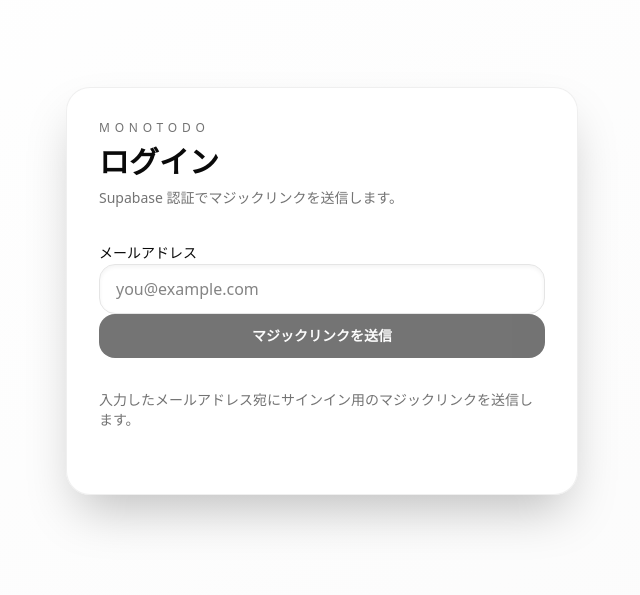
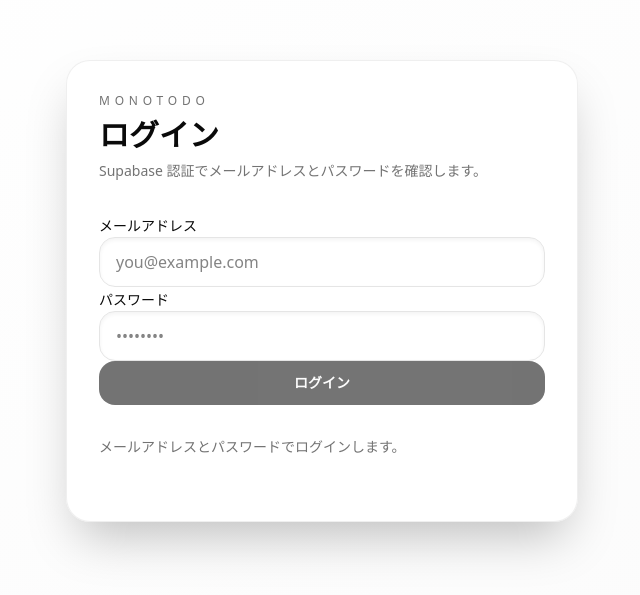
Before and after one commit to Ken1011-philo/monotodo-app, a React (Vite) app: page /login in a window 1280 px wide. Shown: the part 109-704 px from the top of the page, without its empty margins (318-958 px from the left). Built offline with nearby package versions, Linux system fonts and the light colour scheme; no server answers.

Commit message:
ログインにパスワードを参照する処理に変更

```diff
--- a/src/pages/auth/LoginPage.tsx
+++ b/src/pages/auth/LoginPage.tsx
@@ -1,5 +1,5 @@
 import { supabase } from "@/lib/supabaseClient";
-import { type FormEvent, useEffect, useState } from "react";
+import { type FormEvent, useEffect, useMemo, useState } from "react";
 import { type Location, useLocation, useNavigate } from "react-router-dom";
 
 interface LoginLocationState {
@@ -7,7 +7,7 @@ interface LoginLocationState {
 }
 
 const defaultMessage =
-  "入力したメールアドレス宛にサインイン用のマジックリンクを送信します。";
+  "メールアドレスとパスワードでログインします。";
 
 export default function LoginPage() {
   const navigate = useNavigate();
@@ -16,9 +16,16 @@ export default function LoginPage() {
   const redirectPath = locationState?.from?.pathname ?? "/";
 
   const [email, setEmail] = useState("");
-  const [status, setStatus] = useState<"idle" | "loading" | "done">("idle");
+  const [password, setPassword] = useState("");
+
+  const [status, setStatus] = useState<"idle" | "loading">("idle");
   const [message, setMessage] = useState(defaultMessage);
   const [error, setError] = useState<string | null>(null);
+
+  const disabled = useMemo(
+    () => status === "loading",
+    [status],
+  );
 
   useEffect(() => {
     let active = true;
@@ -47,17 +54,16 @@ export default function LoginPage() {
 
   const handleSubmit = async (event: FormEvent<HTMLFormElement>) => {
     event.preventDefault();
+
     setStatus("loading");
     setError(null);
     setMessage(defaultMessage);
 
     const emailValue = email.trim().toLowerCase();
 
-    const { error } = await supabase.auth.signInWithOtp({
+    const { data, error } = await supabase.auth.signInWithPassword({
       email: emailValue,
-      options: {
-        emailRedirectTo: window.location.origin,
-      },
+      password,
     });
 
     if (error) {
@@ -66,10 +72,15 @@ export default function LoginPage() {
       return;
     }
 
-    setStatus("done");
-    setMessage(
-      "メールを確認してください。届いたリンクからMonoToDoに戻ると自動でログインできます。",
-    );
+    // セッションが取れていれば onAuthStateChange でも遷移するが、明示的に遷移しておく
+    if (data.session) {
+      navigate(redirectPath, { replace: true });
+      return;
+    }
+
+    // ここに来るのは稀だが、念のため
+    setStatus("idle");
+    setError("ログインに成功しましたが、セッションを取得できませんでした。");
   };
 
   return (
@@ -81,9 +92,9 @@ export default function LoginPage() {
           </p>
           <h1 className="text-3xl font-semibold">ログイン</h1>
           <p className="text-sm text-muted-foreground">
-            {status === "done"
-              ? "メール送信が完了しました。受信トレイからリンクをご確認ください。"
-              : "Supabase 認証でマジックリンクを送信します。"}
+            {status === "loading"
+              ? "ログインしています..."
+              : "Supabase 認証でメールアドレスとパスワードを確認します。"}
           </p>
         </header>
 
@@ -97,17 +108,33 @@ export default function LoginPage() {
               onChange={(event) => setEmail(event.target.value)}
               placeholder="you@example.com"
               required
-              disabled={status === "loading" || status === "done"}
+              disabled={disabled}
+              autoComplete="email"
+              className="w-full rounded-2xl border border-border bg-background px-4 py-3 text-base shadow-inner focus:border-primary focus:outline-none"
+            />
+          </label>
+
+          <label className="space-y-2 text-sm font-medium">
+            パスワード
+            <input
+              type="password"
+              name="password"
+              value={password}
+              onChange={(event) => setPassword(event.target.value)}
+              placeholder="••••••••"
+              required
+              disabled={disabled}
+              autoComplete="current-password"
               className="w-full rounded-2xl border border-border bg-background px-4 py-3 text-base shadow-inner focus:border-primary focus:outline-none"
             />
           </label>
 
           <button
             type="submit"
-            disabled={!email || status === "loading" || status === "done"}
+            disabled={!email || !password || disabled}
             className="w-full rounded-2xl bg-primary px-4 py-3 text-sm font-semibold text-primary-foreground transition hover:bg-primary/90 disabled:opacity-60"
           >
-            {status === "loading" ? "送信中..." : "マジックリンクを送信"}
+            {status === "loading" ? "ログイン中..." : "ログイン"}
           </button>
         </form>
 
```
